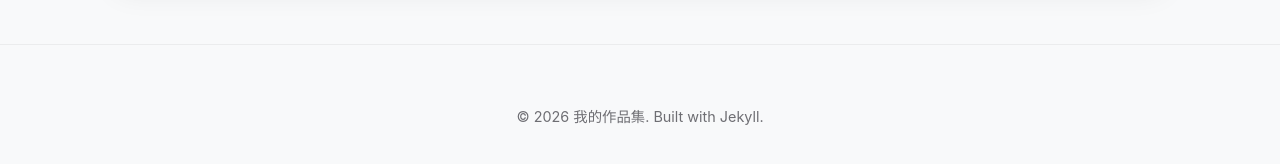
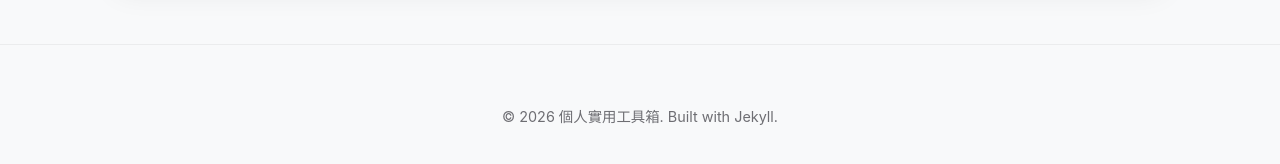
Before and after one commit to jimmy0800/my-github-pages, a Jekyll site: the page built from _posts/2026-03-10-fitness-plan.html, in a window 1280 px wide and 900 px high, scrolled down 2026 px. Shown: the part 712-876 px from the top of the window. Built offline with Jekyll 4.4.1, drawn with Linux system fonts in a browser that asks for light colours.

Commit message:
Update _config.yml

```diff
--- a/_config.yml
+++ b/_config.yml
@@ -1,5 +1,5 @@
-title: 我的作品集
-description: 這是一個自動化生成的卡片式作品集
+title: 個人實用工具箱
+description: 存放各類 Web 小工具、實驗性程式碼以及個人生活應用程式的倉庫
 baseurl: "/my-github-pages" # 設定為專案名稱以確保資源路徑正確
 url: "https://jimmy0800.github.io"
 markdown: kramdown
```
